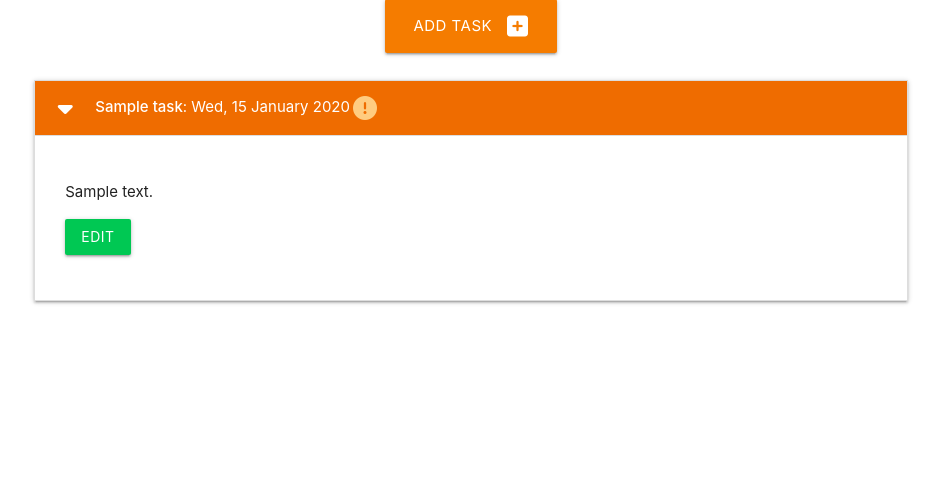
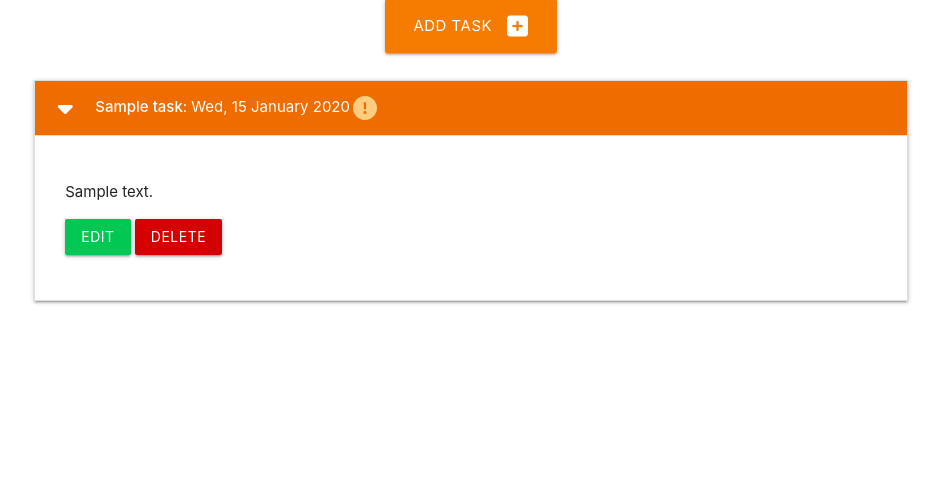
Before and after one commit to Roybin0/flask-application, a Flask app: page / in a window 1280 px wide, after a click that opens the changed part. Shown: the part 160-655 px from the top of the page, without its empty margins (169-1110 px from the left). Run offline with Flask 2, Linux system fonts and the light colour scheme; tables that the repository leaves empty hold one stand-in row (values such as "Sample post").

Commit message:
Add function to delete tasks

```diff
--- a/taskmanager/routes.py
+++ b/taskmanager/routes.py
@@ -72,3 +72,11 @@ def edit_task(task_id):
         task.category_id = request.form.get("category_id"),
         db.session.commit()
     return render_template("edit_task.html", task=task, catgories=categories)
+
+
+@app.route("/delete_task/<int:task_id>")
+def delete_task(task_id):
+    task = Task.query.get_or_404(task_id)
+    db.session.delete(task)
+    db.session.commit()
+    return redirect(url_for("home"))
--- a/taskmanager/templates/edit_task.html
+++ b/taskmanager/templates/edit_task.html
@@ -54,7 +54,7 @@
             <div class="input-field col s12">
                 <i class="fas fa-folder_open prefix orange-text text-darken-4"></i>
                 <select id="category_id" name="category_id" class="validate">
-                    <option value="" disabled selected>Choose Category</option>
+                    <option value="" selected>Choose Category</option>
                     {% for category in categories %}
                         {% if category == task.category %}
                             <option value="{{ category.id }}" selected>{{ category.category_name }}</option>
--- a/taskmanager/templates/tasks.html
+++ b/taskmanager/templates/tasks.html
@@ -25,7 +25,10 @@
                 </div>
                 <div class="collapsible-body">
                     <p>{{ task.task_description }}</p>
-                    <p><a href="{{ url_for('edit_task', task_id=task.id) }}" class="btn green accent-4">Edit</a></p>
+                    <p>
+                        <a href="{{ url_for('edit_task', task_id=task.id) }}" class="btn green accent-4">Edit</a>
+                        <a href="{{ url_for('delete_task', task_id=task.id) }}" class="btn red accent-4">Delete</a>
+                    </p>
                 </div>
             </li>
             {% endfor %}
```
